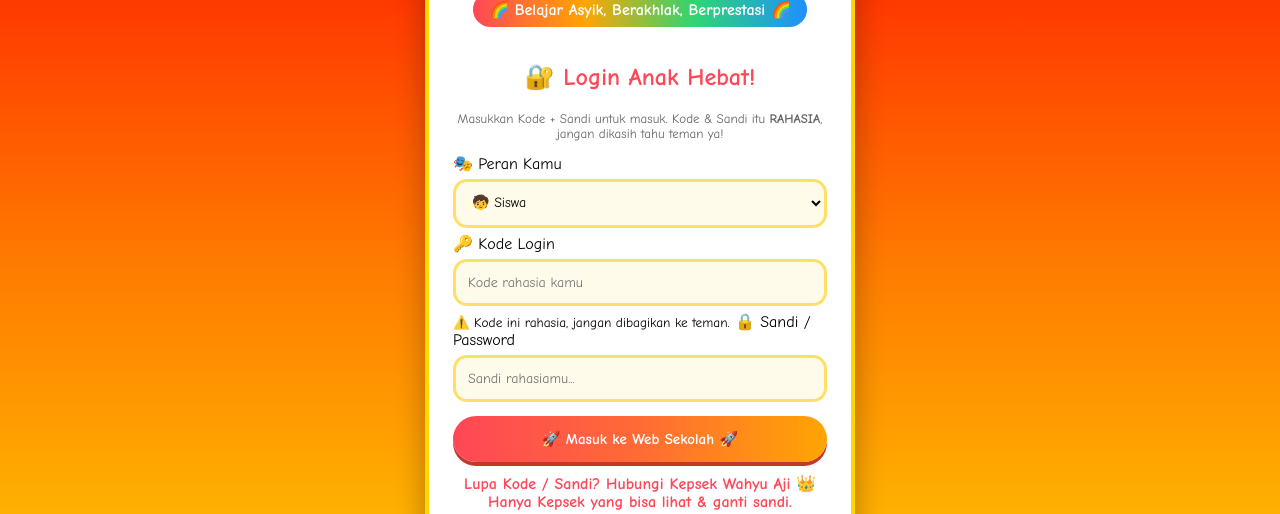
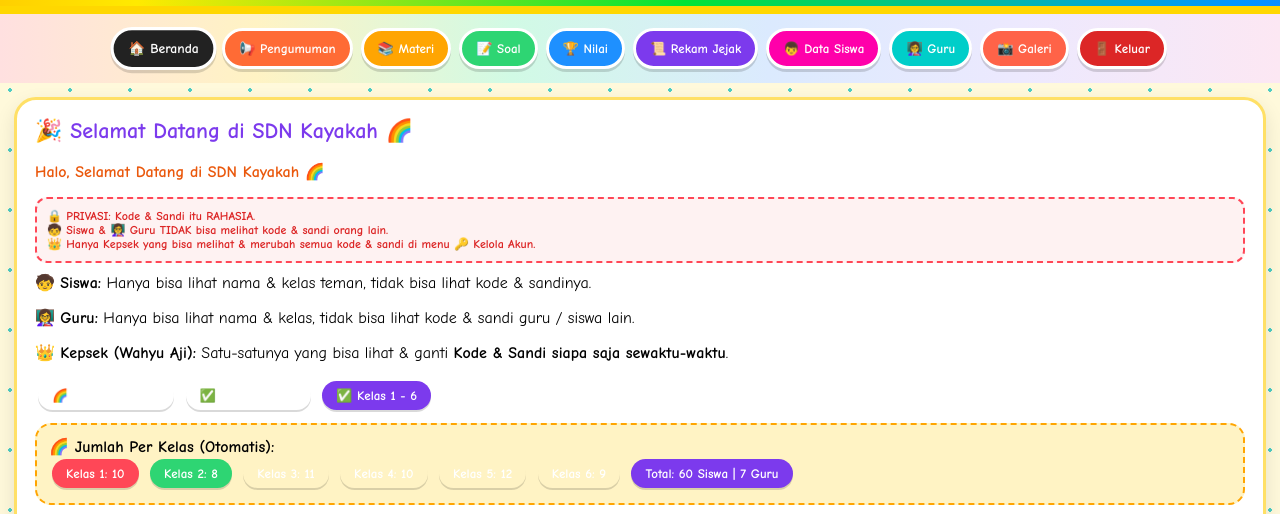
Before and after one commit to aji68277-art/sdn-kayakah, a plain HTML site: page index.html in a window 1280 px wide. Shown: the part 280-794 px from the top of the page. Drawn offline with Linux system fonts and the light colour scheme.

Commit message:
Update index.html

```diff
--- a/index.html
+++ b/index.html
@@ -449,6 +449,12 @@ function tambahJejak(){var n=document.getElementById('jNama').value;var t=docume
 function tambahFoto(e){var f=e.target.files[0];if(!f)return;var r=new FileReader();r.onload=function(ev){var div=document.createElement('div');div.innerHTML='<img src="'+ev.target.result+'" style="width:100%;border-radius:16px;border:3px solid #FFD700"><p>Foto baru - SDN Kayakah 🌈</p><div class="edit-tools" style="display:block"><button class="btn-hapus" onclick="hapusEl(this)">🗑️ Hapus Foto</button></div>';document.getElementById('listGaleri').appendChild(div);};r.readAsDataURL(f);}
 function tambahSiswaBaru(){if(!isKepsek()){alert('Hanya Kepsek!');return;}var n=document.getElementById('bNama').value;var k=document.getElementById('bKelas').value;if(!n)return alert('Isi nama!');DATA[k].push(n);renderSiswa();renderKelolaAkun();alert('Siswa baru '+n+' masuk '+k+'! Kode & sandi baru ini RAHASIA, hanya Kepsek yang tahu di Kelola Akun. Kasih tahu ke muridnya langsung, jangan diumumkan di grup.');}
 renderSiswa();renderGuru();updateJumlah();aturForm();
+  user={peran:'tamu',nama:'Tamu',kelas:''};
+function bisaKelas(kelas){return true;}
+document.getElementById('loginPage').style.display='none';
+document.getElementById('mainApp').style.display='block';
+document.getElementById('infoLogin').innerText='Halo, Selamat Datang di SDN Kayakah 🌈';
+aturForm();filterMateri();filterSoal();filterNilai();renderSiswa();renderGuru();
 </script>
 </body>
 </html>
```
